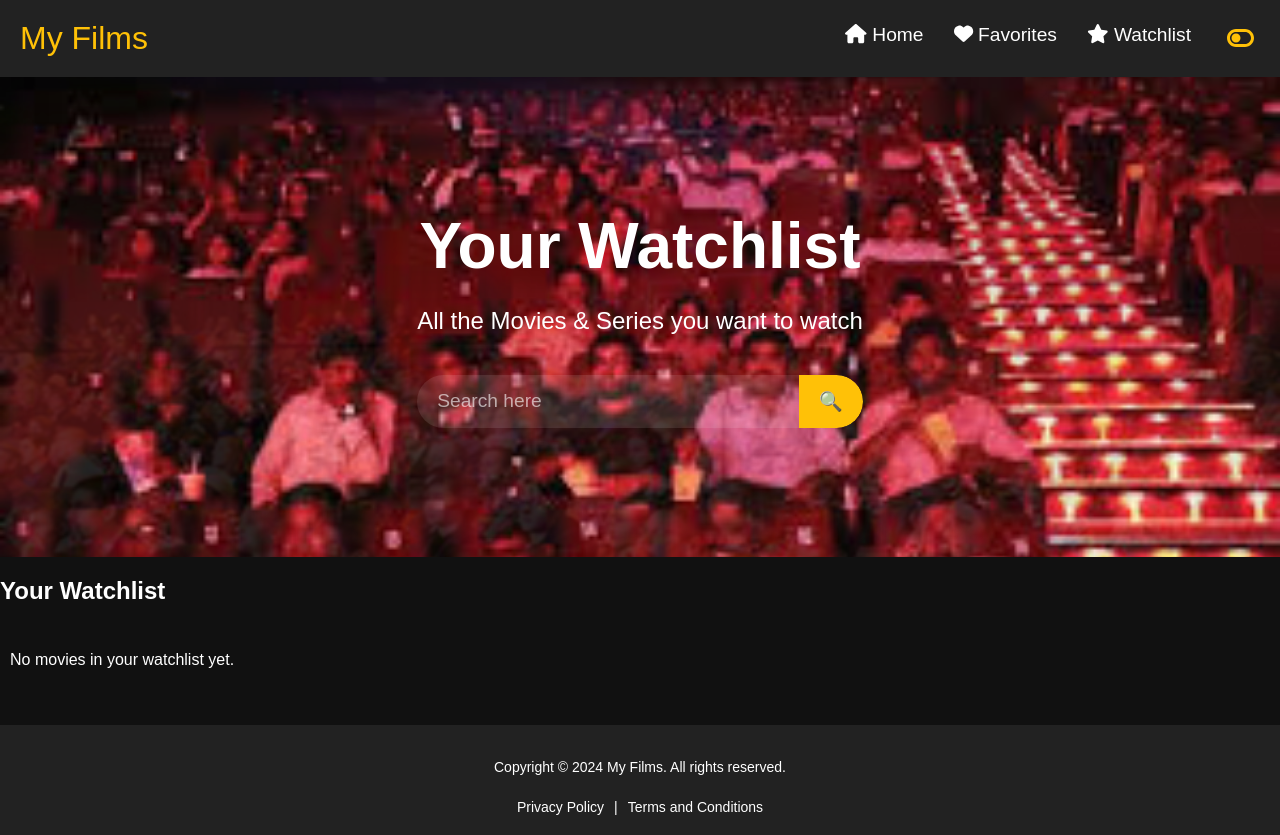
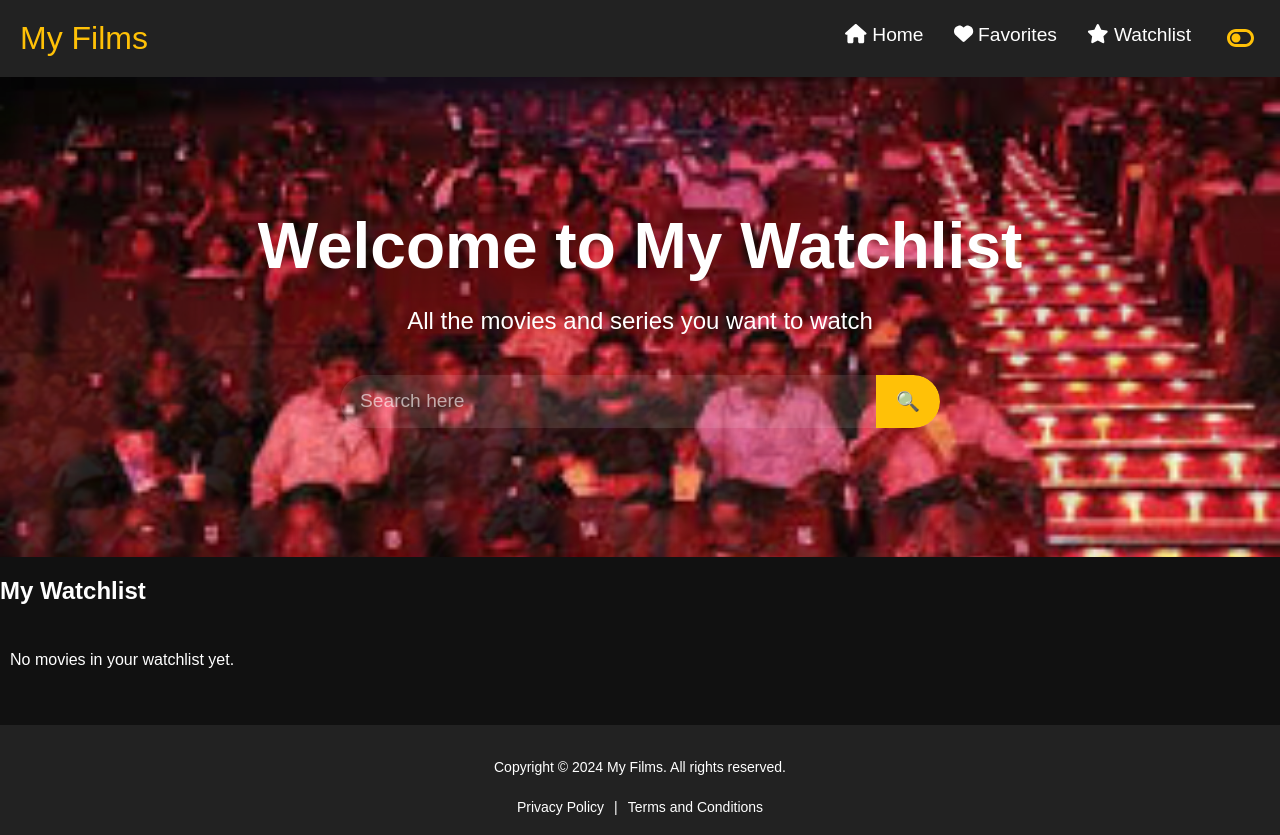
Before and after one commit to Divyanshu-Arora-Vrize/my-films, a React (Create React App) app: page /watchlist in a window 1280 px wide. Built offline with nearby package versions, Linux system fonts and the light colour scheme.

Commit message:
Changed the code for usereducer

```diff
--- a/src/App.tsx
+++ b/src/App.tsx
@@ -1,24 +1,75 @@
-import React from 'react';
+import React, { useState, useEffect } from 'react';
 import { BrowserRouter as Router, Routes, Route } from 'react-router-dom';
 import { ToastContainer } from 'react-toastify';
 import 'react-toastify/dist/ReactToastify.css';
 import HomePage from './pages/HomePage';
 import FavoriteMovies from './Components/FavoriteMovies';
 import Watchlist from './Components/Watchlist';
-import PrivacyPolicy from './Components/PrivacyPolicy'; // Import Privacy Policy
-import TermsAndConditions from './Components/TermsAndConditions'; // Import Terms and Conditions
+
+interface Movie {
+  id: number;
+  title: string;
+  release_date: string;
+  poster_path: string;
+}
 
 const App: React.FC = () => {
+  const [favoriteMovies, setFavoriteMovies] = useState<Movie[]>([]);
+  const [watchlistMovies, setWatchlistMovies] = useState<Movie[]>([]);
+
+  // Load movies from localStorage when the component mounts
+  useEffect(() => {
+    const savedFavorites = JSON.parse(localStorage.getItem('favorites') || '[]');
+    const savedWatchlist = JSON.parse(localStorage.getItem('watchlist') || '[]');
+    setFavoriteMovies(savedFavorites);
+    setWatchlistMovies(savedWatchlist);
+  }, []);
+
+  // Toggle favorite movies
+  const handleFavoriteToggle = (movie: Movie) => {
+    const updatedFavorites = favoriteMovies.some(favMovie => favMovie.id === movie.id)
+      ? favoriteMovies.filter(favMovie => favMovie.id !== movie.id)
+      : [...favoriteMovies, movie];
+
+    setFavoriteMovies(updatedFavorites);
+    localStorage.setItem('favorites', JSON.stringify(updatedFavorites));
+  };
+
+  // Toggle watchlist movies
+  const handleWatchlistToggle = (movie: Movie) => {
+    const updatedWatchlist = watchlistMovies.some(watchlistMovie => watchlistMovie.id === movie.id)
+      ? watchlistMovies.filter(watchlistMovie => watchlistMovie.id !== movie.id)
+      : [...watchlistMovies, movie];
+
+    setWatchlistMovies(updatedWatchlist);
+    localStorage.setItem('watchlist', JSON.stringify(updatedWatchlist));
+  };
+
   return (
     <Router>
       <Routes>
         <Route path="/" element={<HomePage />} />
-        <Route path="/favorites" element={<FavoriteMovies />} />
-        <Route path="/watchlist" element={<Watchlist />} />
-        <Route path="/privacy-policy" element={<PrivacyPolicy />} /> {/* Privacy Policy route */}
-        <Route path="/terms-and-conditions" element={<TermsAndConditions />} /> {/* Terms and Conditions route */}
+        <Route
+          path="/favorites"
+          element={
+            <FavoriteMovies
+              favoriteMovies={favoriteMovies}
+              onFavoriteToggle={handleFavoriteToggle}
+              onWatchlistToggle={handleWatchlistToggle}
+            />
+          }
+        />
+        <Route
+          path="/watchlist"
+          element={
+            <Watchlist
+              watchlistMovies={watchlistMovies}
+              onWatchlistToggle={handleWatchlistToggle}
+              onFavoriteToggle={handleFavoriteToggle}
+            />
+          }
+        />
       </Routes>
-      {/* ToastContainer ensures toasts are shown across the entire app */}
       <ToastContainer position="bottom-right" autoClose={3000} />
     </Router>
   );
--- a/src/Components/FavoriteMovies.tsx
+++ b/src/Components/FavoriteMovies.tsx
@@ -1,10 +1,9 @@
-import React, { useReducer, useEffect } from 'react';
+import React, { useEffect,useState } from 'react';
 import MovieCard from './MovieCard';
 import Navbar from './Navbar';
+import SearchBar from './SearchBar';
 import Footer from './Footer';
-import SearchBar from './SearchBar';
-import { toast } from 'react-toastify';
-import 'react-toastify/dist/ReactToastify.css';
+import '../styles.css'; // Importing global styles
 
 interface Movie {
   id: number;
@@ -13,78 +12,18 @@ interface Movie {
   poster_path: string;
 }
 
-interface State {
+interface FavoriteMoviesProps {
   favoriteMovies: Movie[];
-  movies: Movie[];
+  onFavoriteToggle: (movie: Movie) => void;
+  onWatchlistToggle: (movie: Movie) => void;
 }
 
-type Action =
-  | { type: 'LOAD_SAVED_DATA'; payload: { favorites: Movie[] } }
-  | { type: 'ADD_TO_FAVORITES'; payload: Movie }
-  | { type: 'REMOVE_FROM_FAVORITES'; payload: Movie }
-  | { type: 'SET_MOVIES'; payload: Movie[] };
+const FavoriteMovies: React.FC<FavoriteMoviesProps> = ({ favoriteMovies, onFavoriteToggle, onWatchlistToggle }) => {
+  const [movies, setMovies] = useState<Movie[]>([]); // To handle search results
 
-const initialState: State = {
-  favoriteMovies: [],
-  movies: [],
-};
-
-const reducer = (state: State, action: Action): State => {
-  switch (action.type) {
-    case 'ADD_TO_FAVORITES':
-      const updatedFavorites = [...state.favoriteMovies, action.payload];
-      console.log('New favorites array after adding:', updatedFavorites); // <-- Log after update
-      return {
-        ...state,
-        favoriteMovies: updatedFavorites,
-      };
-    case 'REMOVE_FROM_FAVORITES':
-      const filteredFavorites = state.favoriteMovies.filter(
-        (movie) => movie.id !== action.payload.id
-      );
-      console.log('New favorites array after removing:', filteredFavorites); // <-- Log after update
-      return {
-        ...state,
-        favoriteMovies: filteredFavorites,
-      };
-    default:
-      return state;
-  }
-};
-
-
-
-const FavoriteMovies: React.FC = () => {
-  const [state, dispatch] = useReducer(reducer, initialState);
-
-  // Load saved favorite movies from localStorage
   useEffect(() => {
-    const savedFavorites = JSON.parse(localStorage.getItem('favorites') || '[]') as Movie[];
-    dispatch({
-      type: 'LOAD_SAVED_DATA',
-      payload: { favorites: savedFavorites },
-    });
-  }, []);
-
-  // Update localStorage when favoriteMovies state changes
-  useEffect(() => {
-  localStorage.setItem('favorites', JSON.stringify(state.favoriteMovies));
-  console.log('Updated localStorage with favoriteMovies:', state.favoriteMovies); // <-- Added log
-}, [state.favoriteMovies]);
-
-  const handleFavoriteToggle = (movie: Movie) => {
-  console.log('Toggling favorite for movie:', movie); // <-- Added log
-
-  const isFavorite = state.favoriteMovies.some(favMovie => favMovie.id === movie.id);
-  if (isFavorite) {
-    dispatch({ type: 'REMOVE_FROM_FAVORITES', payload: movie });
-    toast.error(`${movie.title} removed from favorites`);
-  } else {
-    dispatch({ type: 'ADD_TO_FAVORITES', payload: movie });
-    toast.success(`${movie.title} added to favorites`);
-  }
-};
-
+    // Simulating search or updating favoriteMovies when favorites change
+  }, [favoriteMovies]);
 
   return (
     <div className="favorite-movies-page">
@@ -93,45 +32,36 @@ const FavoriteMovies: React.FC = () => {
         <div className="hero-content">
           <h1>Welcome to My Favorite Movies</h1>
           <p>Your favorite Movies & Series all in one place</p>
-          <SearchBar
-            setMovies={(movies: Movie[]) =>
-              dispatch({ type: 'SET_MOVIES', payload: movies })
-            }
-          />
+          <SearchBar setMovies={setMovies} /> {/* Search functionality */}
         </div>
       </div>
 
-      {state.movies.length > 0 && (
-        <>
-          <h2 className="section-title">Search Results</h2>
-          <div className="movie-grid">
-            {state.movies.map((movie) => (
-              <MovieCard
-                key={movie.id}
-                movie={movie}
-                onFavoriteToggle={handleFavoriteToggle}
-                onWatchlistToggle={() => {}}
-              />
-            ))}
-          </div>
-        </>
-      )}
+      <h2 className="section-title">Favorite Movies</h2>
 
-      <h2 className="section-title">Favorite Movies</h2>
       <div className="movie-grid">
-        {state.favoriteMovies.length > 0 ? (
-          state.favoriteMovies.map((movie) => (
+        {movies.length > 0 ? (
+          movies.map(movie => (
             <MovieCard
               key={movie.id}
               movie={movie}
-              onFavoriteToggle={handleFavoriteToggle}
-              onWatchlistToggle={() => {}}
+              onFavoriteToggle={onFavoriteToggle}
+              onWatchlistToggle={onWatchlistToggle}
+            />
+          ))
+        ) : favoriteMovies.length > 0 ? (
+          favoriteMovies.map(movie => (
+            <MovieCard
+              key={movie.id}
+              movie={movie}
+              onFavoriteToggle={onFavoriteToggle}
+              onWatchlistToggle={onWatchlistToggle}
             />
           ))
         ) : (
           <p>No favorite movies yet.</p>
         )}
       </div>
+
       <Footer />
     </div>
   );
--- a/src/Components/MovieGrid.tsx
+++ b/src/Components/MovieGrid.tsx
@@ -1,4 +1,4 @@
-import React, { useReducer, useRef } from 'react';
+import React, { useRef } from 'react';
 import MovieCard from './MovieCard';
 
 interface Movie {
@@ -14,41 +14,17 @@ interface MovieGridProps {
   onWatchlistToggle: (movie: Movie) => void;
 }
 
-const initialState = {
-  scrollPosition: 0
-};
-
-const reducer = (state: typeof initialState, action: { type: string; payload?: number }) => {
-  switch (action.type) {
-    case 'SCROLL_LEFT':
-      return {
-        ...state,
-        scrollPosition: state.scrollPosition - (action.payload || 301),
-      };
-    case 'SCROLL_RIGHT':
-      return {
-        ...state,
-        scrollPosition: state.scrollPosition + (action.payload || 301),
-      };
-    default:
-      return state;
-  }
-};
-
 const MovieGrid: React.FC<MovieGridProps> = ({ movies, onFavoriteToggle, onWatchlistToggle }) => {
-  const [state, dispatch] = useReducer(reducer, initialState);
   const movieGridRef = useRef<HTMLDivElement>(null);
 
   const handleScrollLeft = () => {
     if (movieGridRef.current) {
-      dispatch({ type: 'SCROLL_LEFT', payload: 301 });
       movieGridRef.current.scrollBy({ left: -301, behavior: 'smooth' });
     }
   };
 
   const handleScrollRight = () => {
     if (movieGridRef.current) {
-      dispatch({ type: 'SCROLL_RIGHT', payload: 301 });
       movieGridRef.current.scrollBy({ left: 301, behavior: 'smooth' });
     }
   };
--- a/src/Components/Watchlist.tsx
+++ b/src/Components/Watchlist.tsx
@@ -1,12 +1,10 @@
-import React, { useReducer, useEffect } from 'react';
+import React, { useEffect,useState } from 'react';
+import MovieCard from './MovieCard';
 import Navbar from './Navbar';
-import SearchBar from './SearchBar';
-import MovieCard from './MovieCard';
-import Footer from './Footer';
-import { toast } from 'react-toastify';
-import 'react-toastify/dist/ReactToastify.css';
+import SearchBar from './SearchBar'; // Import SearchBar component
+import Footer from './Footer'; // Import Footer component
+import '../styles.css';
 
-// Define Movie type
 interface Movie {
   id: number;
   title: string;
@@ -14,125 +12,57 @@ interface Movie {
   poster_path: string;
 }
 
-// Define initial state structure
-interface State {
+interface WatchlistProps {
   watchlistMovies: Movie[];
-  movies: Movie[];
+  onWatchlistToggle: (movie: Movie) => void;
+  onFavoriteToggle: (movie: Movie) => void;
 }
 
-// Define action types
-type Action =
-  | { type: 'LOAD_WATCHLIST'; payload: Movie[] }
-  | { type: 'ADD_TO_WATCHLIST'; payload: Movie }
-  | { type: 'REMOVE_FROM_WATCHLIST'; payload: Movie }
-  | { type: 'SET_MOVIES'; payload: Movie[] };
-
-// Define initial state
-const initialState: State = {
-  watchlistMovies: [],
-  movies: [],
-};
-
-// Define reducer
-const reducer = (state: State, action: Action): State => {
-  switch (action.type) {
-    case 'LOAD_WATCHLIST':
-      return {
-        ...state,
-        watchlistMovies: action.payload,
-      };
-    case 'ADD_TO_WATCHLIST':
-      return {
-        ...state,
-        watchlistMovies: [...state.watchlistMovies, action.payload],
-      };
-    case 'REMOVE_FROM_WATCHLIST':
-      return {
-        ...state,
-        watchlistMovies: state.watchlistMovies.filter(
-          (movie) => movie.id !== action.payload.id
-        ),
-      };
-    case 'SET_MOVIES':
-      return {
-        ...state,
-        movies: action.payload,
-      };
-    default:
-      return state;
-  }
-};
-
-const Watchlist: React.FC = () => {
-  const [state, dispatch] = useReducer(reducer, initialState);
+const Watchlist: React.FC<WatchlistProps> = ({ watchlistMovies, onWatchlistToggle, onFavoriteToggle }) => {
+  const [movies, setMovies] = useState<Movie[]>([]); // To handle search results
 
   useEffect(() => {
-    const savedWatchlist = JSON.parse(localStorage.getItem('watchlist') || '[]') as Movie[];
-    dispatch({ type: 'LOAD_WATCHLIST', payload: savedWatchlist });
-  }, []);
-
-  useEffect(() => {
-    localStorage.setItem('watchlist', JSON.stringify(state.watchlistMovies));
-  }, [state.watchlistMovies]);
-
-  const handleWatchlistToggle = (movie: Movie) => {
-    const isInWatchlist = state.watchlistMovies.some(watchlistMovie => watchlistMovie.id === movie.id);
-    if (isInWatchlist) {
-      dispatch({ type: 'REMOVE_FROM_WATCHLIST', payload: movie });
-      toast.error(`${movie.title} removed from watchlist`);
-    } else {
-      dispatch({ type: 'ADD_TO_WATCHLIST', payload: movie });
-      toast.success(`${movie.title} added to watchlist`);
-    }
-  };
+    // Simulating search or handling watchlist update
+  }, [watchlistMovies]);
 
   return (
     <div className="watchlist-page">
       <Navbar />
       <div className="hero-section">
         <div className="hero-content">
-          <h1>Your Watchlist</h1>
-          <p>All the Movies & Series you want to watch</p>
-          <SearchBar
-            setMovies={(movies: Movie[]) =>
-              dispatch({ type: 'SET_MOVIES', payload: movies })
-            }
-          />
+          <h1>Welcome to My Watchlist</h1>
+          <p>All the movies and series you want to watch</p>
+          <SearchBar setMovies={setMovies} /> {/* Search functionality */}
         </div>
       </div>
 
-      {state.movies.length > 0 && (
-        <>
-          <h2 className="section-title">Search Results</h2>
-          <div className="movie-grid">
-            {state.movies.map((movie) => (
-              <MovieCard
-                key={movie.id}
-                movie={movie}
-                onFavoriteToggle={() => {}} // Optionally you can manage favorites here as well
-                onWatchlistToggle={handleWatchlistToggle}
-              />
-            ))}
-          </div>
-        </>
-      )}
+      <h2 className="section-title">My Watchlist</h2>
 
-      <h2 className="section-title">Your Watchlist</h2>
       <div className="movie-grid">
-        {state.watchlistMovies.length > 0 ? (
-          state.watchlistMovies.map((movie) => (
+        {movies.length > 0 ? (
+          movies.map(movie => (
             <MovieCard
               key={movie.id}
               movie={movie}
-              onFavoriteToggle={() => {}} // Optionally manage favorites
-              onWatchlistToggle={handleWatchlistToggle}
+              onWatchlistToggle={onWatchlistToggle}
+              onFavoriteToggle={onFavoriteToggle}
+            />
+          ))
+        ) : watchlistMovies.length > 0 ? (
+          watchlistMovies.map(movie => (
+            <MovieCard
+              key={movie.id}
+              movie={movie}
+              onWatchlistToggle={onWatchlistToggle}
+              onFavoriteToggle={onFavoriteToggle}
             />
           ))
         ) : (
-          <p>No movies in your watchlist yet.</p>
+          <p className="empty-message">No movies in your watchlist yet.</p>
         )}
       </div>
-      <Footer />
+
+      <Footer /> {/* Add the Footer */}
     </div>
   );
 };
--- a/src/pages/HomePage.tsx
+++ b/src/pages/HomePage.tsx
@@ -1,13 +1,11 @@
-import React, { useReducer, useEffect } from 'react';
+import React, { useState, useEffect, useReducer } from 'react';
 import Navbar from '../Components/Navbar';
 import SearchBar from '../Components/SearchBar';
 import MovieGrid from '../Components/MovieGrid';
 import Footer from '../Components/Footer';
 import { fetchHomepageShows } from '../services/movieApi';
-import { toast } from 'react-toastify'; // Import toast for notifications
 import '../styles.css';
 
-// Define Movie type
 interface Movie {
   id: number;
   title: string;
@@ -15,83 +13,72 @@ interface Movie {
   poster_path: string;
 }
 
-// Define initial state structure
-interface State {
-  movies: Movie[];
-  favoriteMovies: Movie[]; // Add favorites
-  watchlist: Movie[]; // Add watchlist
-}
+// Action types for reducer
+type ActionType =
+  | { type: 'ADD_MOVIE'; payload: Movie }
+  | { type: 'REMOVE_MOVIE'; payload: number };
 
-// Define action types
-type Action =
-  | { type: 'SET_MOVIES'; payload: Movie[] }
-  | { type: 'ADD_TO_FAVORITES'; payload: Movie }
-  | { type: 'REMOVE_FROM_FAVORITES'; payload: Movie }
-  | { type: 'ADD_TO_WATCHLIST'; payload: Movie }
-  | { type: 'REMOVE_FROM_WATCHLIST'; payload: Movie };
-
-// Define initial state
-const initialState: State = {
-  movies: [],
-  favoriteMovies: [], // Add favorites
-  watchlist: [], // Add watchlist
+// Watchlist reducer
+const watchlistReducer = (state: Movie[], action: ActionType): Movie[] => {
+  switch (action.type) {
+    case 'ADD_MOVIE':
+      return state.some(movie => movie.id === action.payload.id)
+        ? state
+        : [...state, action.payload];
+    case 'REMOVE_MOVIE':
+      return state.filter(movie => movie.id !== action.payload);
+    default:
+      return state;
+  }
 };
 
-// Define reducer
-const reducer = (state: State, action: Action): State => {
+// Favorites reducer
+const favoritesReducer = (state: Movie[], action: ActionType): Movie[] => {
   switch (action.type) {
-    case 'SET_MOVIES':
-      return { ...state, movies: action.payload };
-    case 'ADD_TO_FAVORITES':
-      return { ...state, favoriteMovies: [...state.favoriteMovies, action.payload] };
-    case 'REMOVE_FROM_FAVORITES':
-      return {
-        ...state,
-        favoriteMovies: state.favoriteMovies.filter(movie => movie.id !== action.payload.id),
-      };
-    case 'ADD_TO_WATCHLIST':
-      return { ...state, watchlist: [...state.watchlist, action.payload] };
-    case 'REMOVE_FROM_WATCHLIST':
-      return {
-        ...state,
-        watchlist: state.watchlist.filter(movie => movie.id !== action.payload.id),
-      };
+    case 'ADD_MOVIE':
+      return state.some(movie => movie.id === action.payload.id)
+        ? state
+        : [...state, action.payload];
+    case 'REMOVE_MOVIE':
+      return state.filter(movie => movie.id !== action.payload);
     default:
       return state;
   }
 };
 
 const HomePage: React.FC = () => {
-  const [state, dispatch] = useReducer(reducer, initialState);
+  const [movies, setMovies] = useState<Movie[]>([]);
+  const [watchlist, dispatchWatchlist] = useReducer(watchlistReducer, []);
+  const [favorites, dispatchFavorites] = useReducer(favoritesReducer, []);
 
+  // Fetch homepage shows when the component mounts
   useEffect(() => {
-    const fetchMovies = async () => {
-      const movies = await fetchHomepageShows();
-      dispatch({ type: 'SET_MOVIES', payload: movies });
+    const getMovies = async () => {
+      const fetchedMovies = await fetchHomepageShows();
+      setMovies(fetchedMovies);
     };
 
-    fetchMovies();
+    getMovies();
   }, []);
 
-  const handleFavoriteToggle = (movie: Movie) => {
-    const isFavorite = state.favoriteMovies.some(favMovie => favMovie.id === movie.id);
-    if (isFavorite) {
-      dispatch({ type: 'REMOVE_FROM_FAVORITES', payload: movie });
-      toast.error(`${movie.title} removed from favorites`);
+  // Handle adding/removing a movie to/from the watchlist
+  const handleWatchlistToggle = (movie: Movie) => {
+    const isInWatchlist = watchlist.some(wlMovie => wlMovie.id === movie.id);
+    if (isInWatchlist) {
+      dispatchWatchlist({ type: 'REMOVE_MOVIE', payload: movie.id });
     } else {
-      dispatch({ type: 'ADD_TO_FAVORITES', payload: movie });
-      toast.success(`${movie.title} added to favorites`);
+      dispatchWatchlist({ type: 'ADD_MOVIE', payload: movie });
     }
   };
 
-  const handleWatchlistToggle = (movie: Movie) => {
-    const isInWatchlist = state.watchlist.some(watchlistMovie => watchlistMovie.id === movie.id);
-    if (isInWatchlist) {
-      dispatch({ type: 'REMOVE_FROM_WATCHLIST', payload: movie });
-      toast.error(`${movie.title} removed from watchlist`);
+  // Handle adding/removing a movie to/from the favorites
+  const handleFavoriteToggle = (movie: Movie) => {
+    console.log('Toggling favorite:', movie.title);
+    const isFavorite = favorites.some(favMovie => favMovie.id === movie.id);
+    if (isFavorite) {
+      dispatchFavorites({ type: 'REMOVE_MOVIE', payload: movie.id });
     } else {
-      dispatch({ type: 'ADD_TO_WATCHLIST', payload: movie });
-      toast.success(`${movie.title} added to watchlist`);
+      dispatchFavorites({ type: 'ADD_MOVIE', payload: movie });
     }
   };
 
@@ -100,22 +87,40 @@ const HomePage: React.FC = () => {
       <Navbar />
       <div className="hero-section">
         <div className="hero-content">
-          <h1>Welcome to Movie Finder</h1>
-          <p>Find your favorite Movies & Series</p>
-          <SearchBar
-            setMovies={(movies: Movie[]) =>
-              dispatch({ type: 'SET_MOVIES', payload: movies })
-            }
-          />
+          <h1>Welcome to My Films,</h1>
+          <p>Your favorite Movies & Series all in one place</p>
+          <SearchBar setMovies={setMovies} />
         </div>
       </div>
 
-      <h2 className="section-title">Trending Movies</h2>
+      <h2 className="section-title">Movies</h2>
       <MovieGrid
-        movies={state.movies}
-        onFavoriteToggle={handleFavoriteToggle} // Handle the favorite toggle
-        onWatchlistToggle={handleWatchlistToggle} // Handle the watchlist toggle
+        movies={movies}
+        onFavoriteToggle={handleFavoriteToggle}
+        onWatchlistToggle={handleWatchlistToggle}
       />
+
+      {watchlist.length > 0 && (
+        <>
+          <h2 className="section-title">Watchlist</h2>
+          <MovieGrid
+            movies={watchlist}
+            onFavoriteToggle={handleFavoriteToggle}
+            onWatchlistToggle={handleWatchlistToggle}
+          />
+        </>
+      )}
+
+      {favorites.length > 0 && (
+        <>
+          <h2 className="section-title">Favorite Movies</h2>
+          <MovieGrid
+            movies={favorites}
+            onFavoriteToggle={handleFavoriteToggle}
+            onWatchlistToggle={handleWatchlistToggle}
+          />
+        </>
+      )}
 
       <Footer />
     </div>
```
Also changed, not shown: src/Components/MovieCard.tsx (+5 -4 lines).
